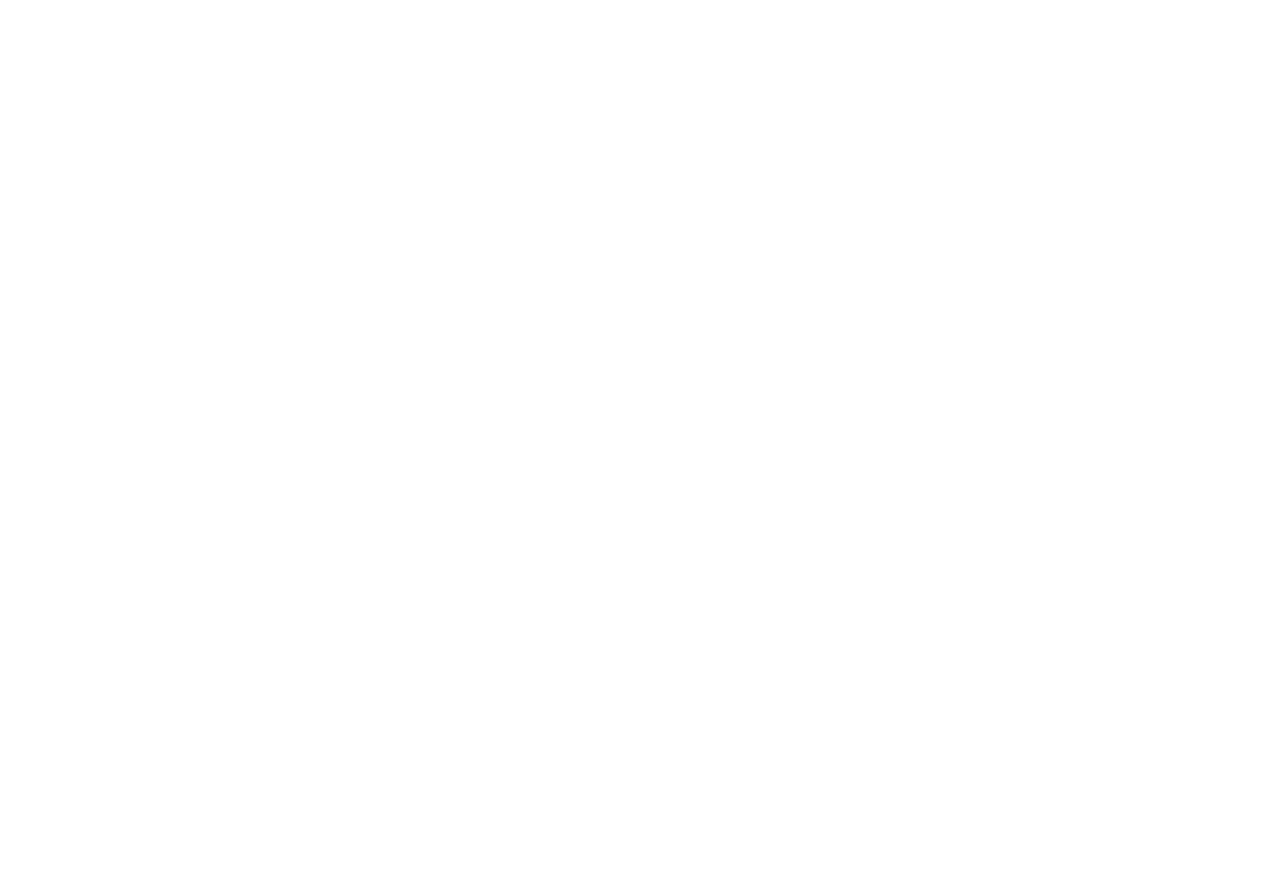
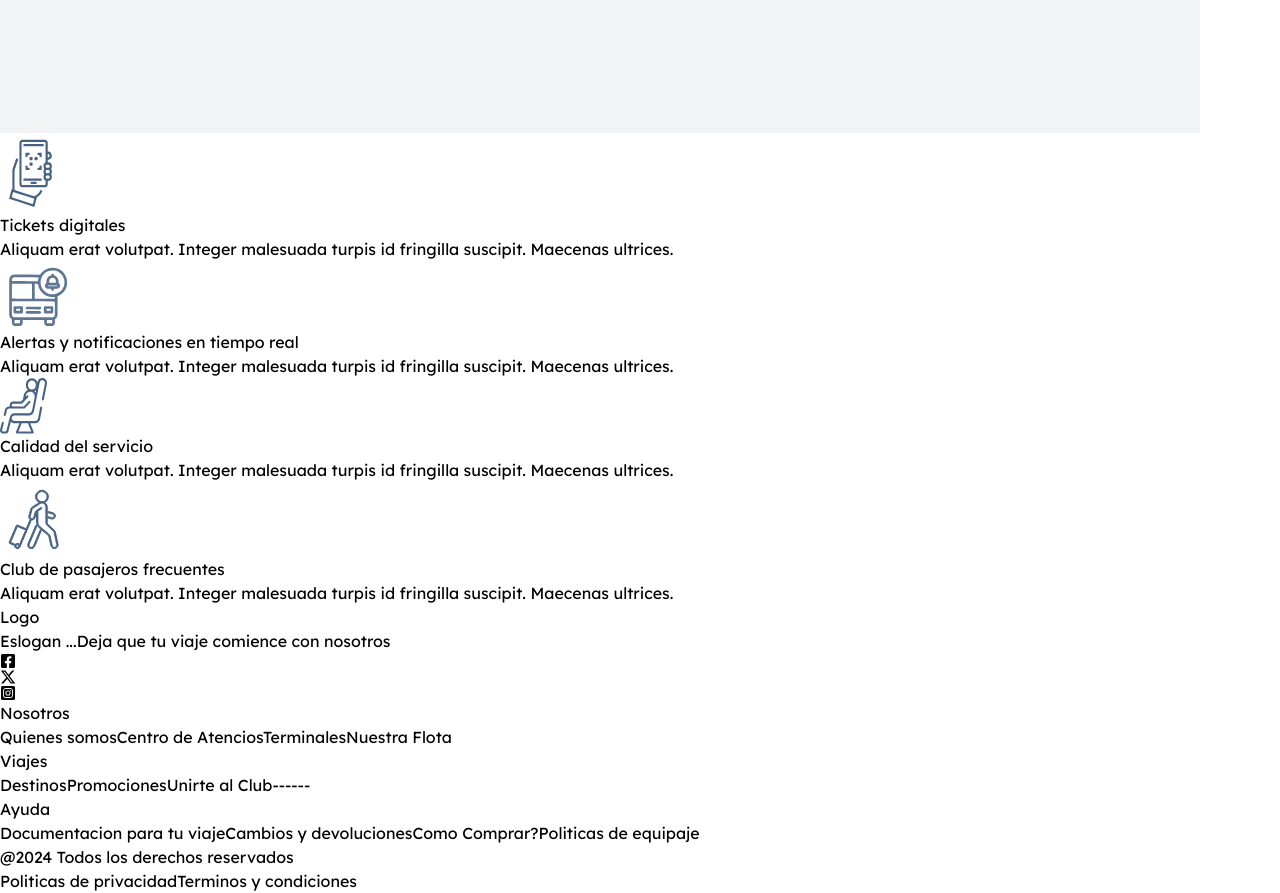
Before and after one commit to TomasBran/Ticket-Bus, a React (Vite) app in the folder frontend/: page / in a window 1280 px wide. Shown: the part 4160-5053 px from the top of the page. Before the commit the page ends 3469 px from the top, so only its background shows below. Built offline with nearby package versions, Linux system fonts and the light colour scheme.

Commit message:
refactor(frontend): :art: Add Footer and TravelBenefitsSection

```diff
--- a/frontend/src/layouts/MainLayout.jsx
+++ b/frontend/src/layouts/MainLayout.jsx
@@ -1,11 +1,12 @@
 import { Outlet } from 'react-router-dom';
+import Footer from '../components/Footer';
 
 function MainLayout() {
   return (
     <>
       HEADER
       <Outlet />
-      FOOTER
+      <Footer />
     </>
   );
 }
--- a/frontend/src/pages/Home.jsx
+++ b/frontend/src/pages/Home.jsx
@@ -3,6 +3,7 @@
 import Hero from '../components/Hero.jsx';
 import FormSearchTravels from '../components/FormSearchTravels/components/organisms/FormSearchTravels.jsx';
 import Profits from '../components/Profits.jsx';
+import TravelBenefitsSection from '../components/TravelBenefitsSection.jsx';
 
 function Home() {
   return (
@@ -12,6 +13,7 @@
       <TravelStepsWrapper />
       <Profits />
       <BenefitPictures />
+      <TravelBenefitsSection />
     </main>
   );
 }
```
